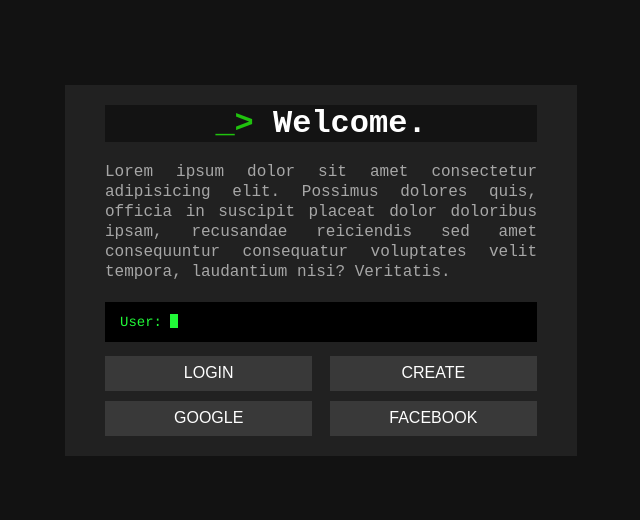
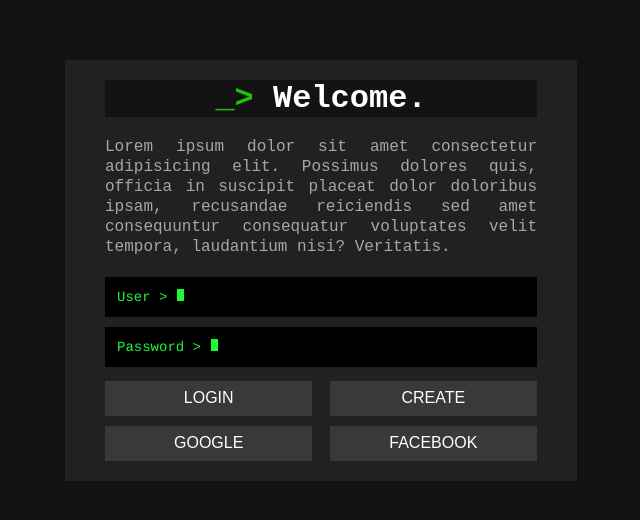
Before and after one commit to DmitriyBakhanenko/Type-Reader, a React (Create React App) app: page / in a window 1280 px wide. Shown: the part 130-650 px from the top of the page, without its empty margins (319-959 px from the left). Built offline with nearby package versions, Linux system fonts and the light colour scheme.

Commit message:
added login @query animation

```diff
--- a/public/index.html
+++ b/public/index.html
@@ -26,7 +26,7 @@
     <title>Type-Reader</title>
     <style>
 
-  #cmd1 {
+  #cmd1, #cmd2 {
     font-family: courier;
     font-size: 14px;
     background: black;
@@ -34,23 +34,31 @@
     padding: 12px;
     overflow: hidden;
     height: 40px;
-
   }
 
-  #span1 {
-    float: left;
-    padding-left: 3px;
-    white-space: pre;
+  #cmd1 {
+    margin-bottom: 10px;
   }
 
-  #cursor1 {
-    float: left;
-    width: 8px;
-    height: 14px;
+  #span {
+    display: inline-block;
+  }
+
+  #span1, #span2 {
+    padding-left: 10px;
+    display: inline-block;
+    white-space: pre;
+    color: #fff;
+  }
+
+  #cursor1, #cursor2 {
+    display: inline-block;
+    width: 7px;
+    height: 12px;
     background: #21f838;
   }
 
-  #input1 {
+  #input1, #input2 {
     width: 0;
     height: 0;
     opacity: 0;
@@ -72,7 +80,10 @@
       To create a production bundle, use `npm run build` or `yarn build`.
     -->
   <script src="https://ajax.googleapis.com/ajax/libs/jquery/2.1.1/jquery.min.js"></script>
-  <script>  $(function() {
+  <script>
+
+
+$(function() {
   var cursor;
   $('#cmd1').click(function() {
     $('#input1').focus();
@@ -101,6 +112,11 @@
     });
   });
 });
+
+
+//$(document).ready(function(){
+//  $('#cmd1').trigger('click');
+//});
 </script>
   </body>
 </html>
--- a/src/components/Login.component.tsx
+++ b/src/components/Login.component.tsx
@@ -1,4 +1,4 @@
-import React, { useRef } from 'react';
+import React, { useEffect, useRef } from 'react';
 import './Login.style.scss';
 
 const Login = () => {
@@ -15,10 +15,16 @@ const Login = () => {
       </p>
       <form className='form'>
         <div id='cmd1'>
-          <span id='span1'>{'User: '}</span>
+          <div id='span'>{'User >  '}</div>
+          <span id='span1'></span>
           <div id='cursor1'></div>
         </div>
-        <input id='input1' type='text' />
+        <div id='cmd2'>
+          <div id='span'>{'Password >  '}</div>
+          <span id='span2'></span>
+          <div id='cursor2'></div>
+        </div>
+        <input id='input2' type='text' />
         <div className='button'>
           <button className='login'>login</button>
           <button className='create'>create</button>
```
